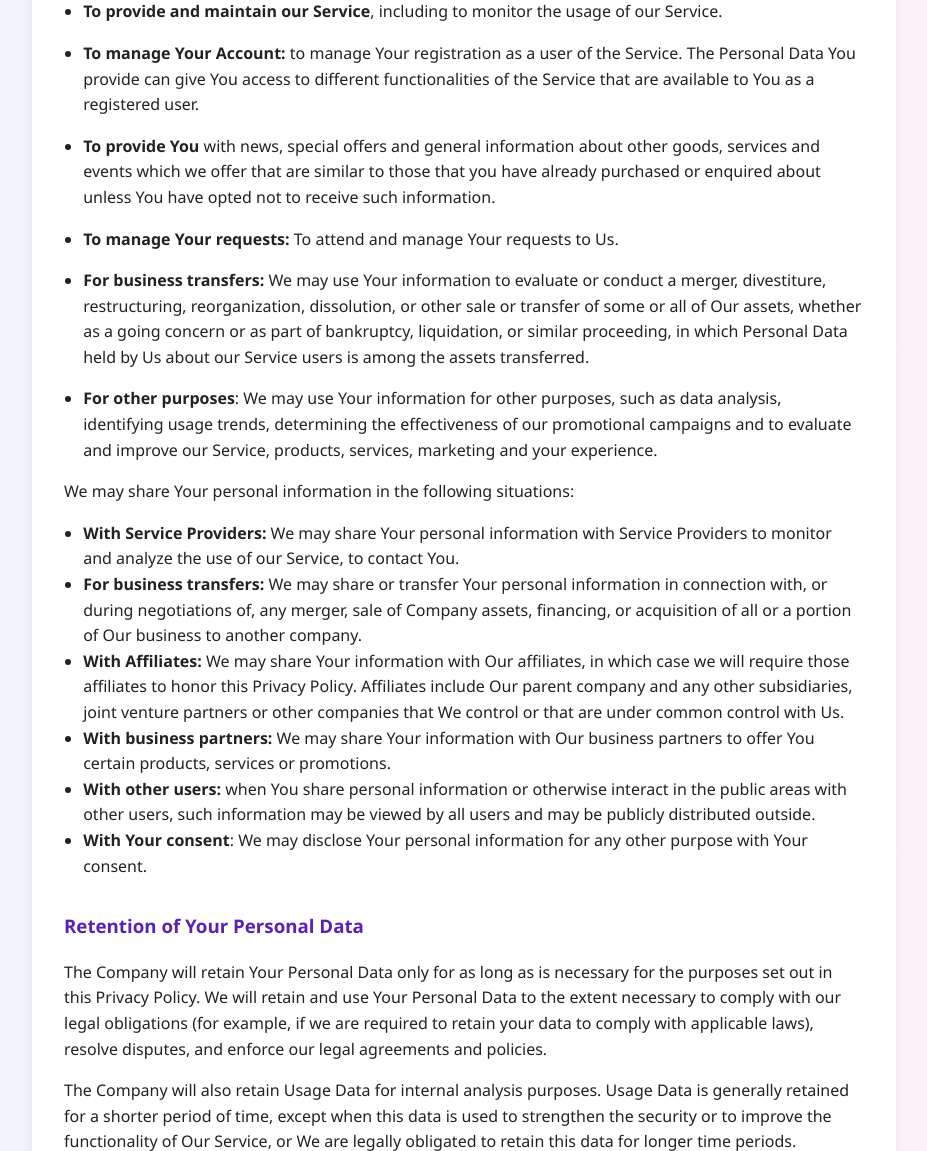
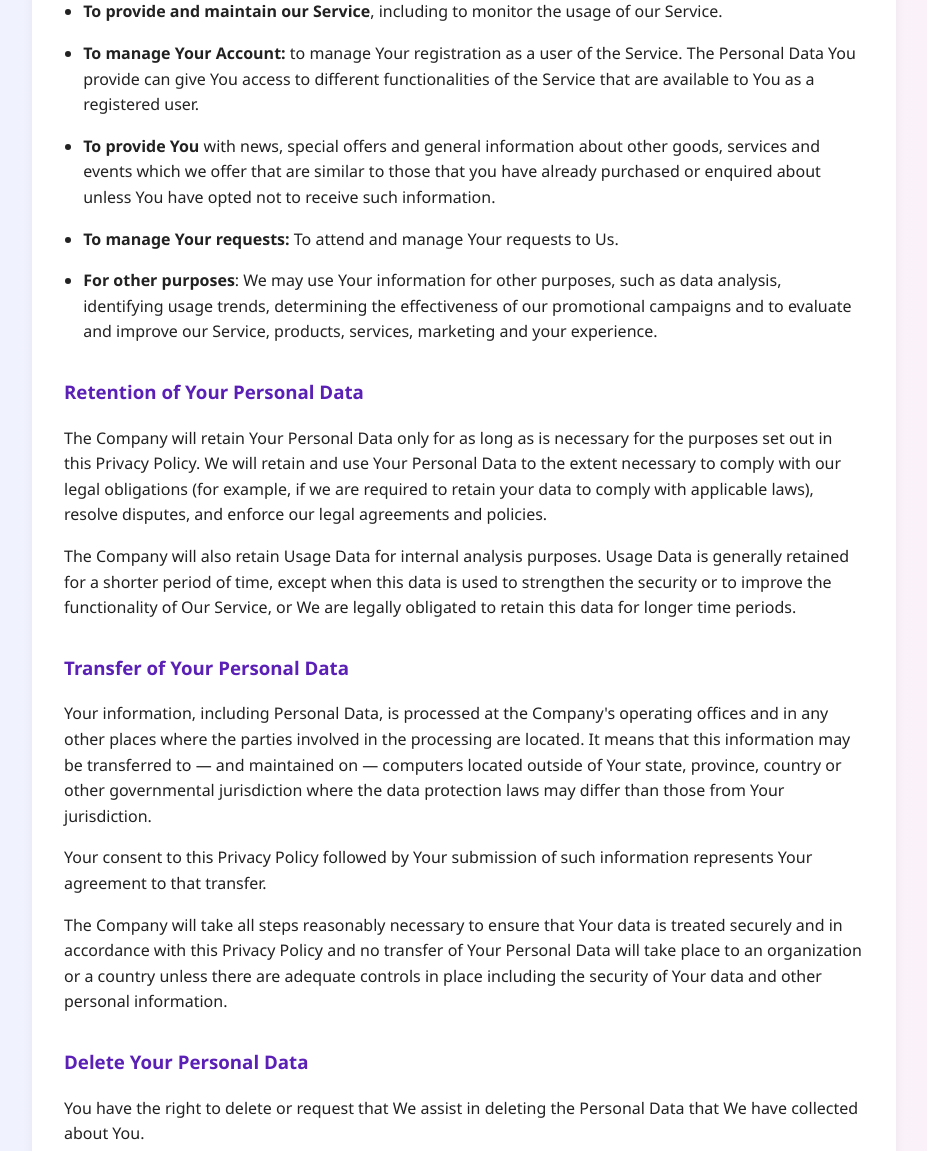
Before and after one commit to lesprgm/HiLite, a Django app: page /privacy/ in a window 1280 px wide. Shown: the part 3719-4870 px from the top of the page, without its empty margins (176-1103 px from the left). Run offline with Django 5.2, Linux system fonts and the light colour scheme.

Commit message:
Updated privacy policy

```diff
--- a/core/templates/core/privacy.html
+++ b/core/templates/core/privacy.html
@@ -123,21 +123,10 @@
         <p><strong>To manage Your requests:</strong> To attend and manage Your requests to Us.</p>
         </li>
         <li>
-        <p><strong>For business transfers:</strong> We may use Your information to evaluate or conduct a merger, divestiture, restructuring, reorganization, dissolution, or other sale or transfer of some or all of Our assets, whether as a going concern or as part of bankruptcy, liquidation, or similar proceeding, in which Personal Data held by Us about our Service users is among the assets transferred.</p>
-        </li>
-        <li>
         <p><strong>For other purposes</strong>: We may use Your information for other purposes, such as data analysis, identifying usage trends, determining the effectiveness of our promotional campaigns and to evaluate and improve our Service, products, services, marketing and your experience.</p>
         </li>
         </ul>
-        <p>We may share Your personal information in the following situations:</p>
-        <ul>
-        <li><strong>With Service Providers:</strong> We may share Your personal information with Service Providers to monitor and analyze the use of our Service,  to contact You.</li>
-        <li><strong>For business transfers:</strong> We may share or transfer Your personal information in connection with, or during negotiations of, any merger, sale of Company assets, financing, or acquisition of all or a portion of Our business to another company.</li>
-        <li><strong>With Affiliates:</strong> We may share Your information with Our affiliates, in which case we will require those affiliates to honor this Privacy Policy. Affiliates include Our parent company and any other subsidiaries, joint venture partners or other companies that We control or that are under common control with Us.</li>
-        <li><strong>With business partners:</strong> We may share Your information with Our business partners to offer You certain products, services or promotions.</li>
-        <li><strong>With other users:</strong> when You share personal information or otherwise interact in the public areas with other users, such information may be viewed by all users and may be publicly distributed outside.</li>
-        <li><strong>With Your consent</strong>: We may disclose Your personal information for any other purpose with Your consent.</li>
-        </ul>
+
         <h3>Retention of Your Personal Data</h3>
         <p>The Company will retain Your Personal Data only for as long as is necessary for the purposes set out in this Privacy Policy. We will retain and use Your Personal Data to the extent necessary to comply with our legal obligations (for example, if we are required to retain your data to comply with applicable laws), resolve disputes, and enforce our legal agreements and policies.</p>
         <p>The Company will also retain Usage Data for internal analysis purposes. Usage Data is generally retained for a shorter period of time, except when this data is used to strengthen the security or to improve the functionality of Our Service, or We are legally obligated to retain this data for longer time periods.</p>
```
